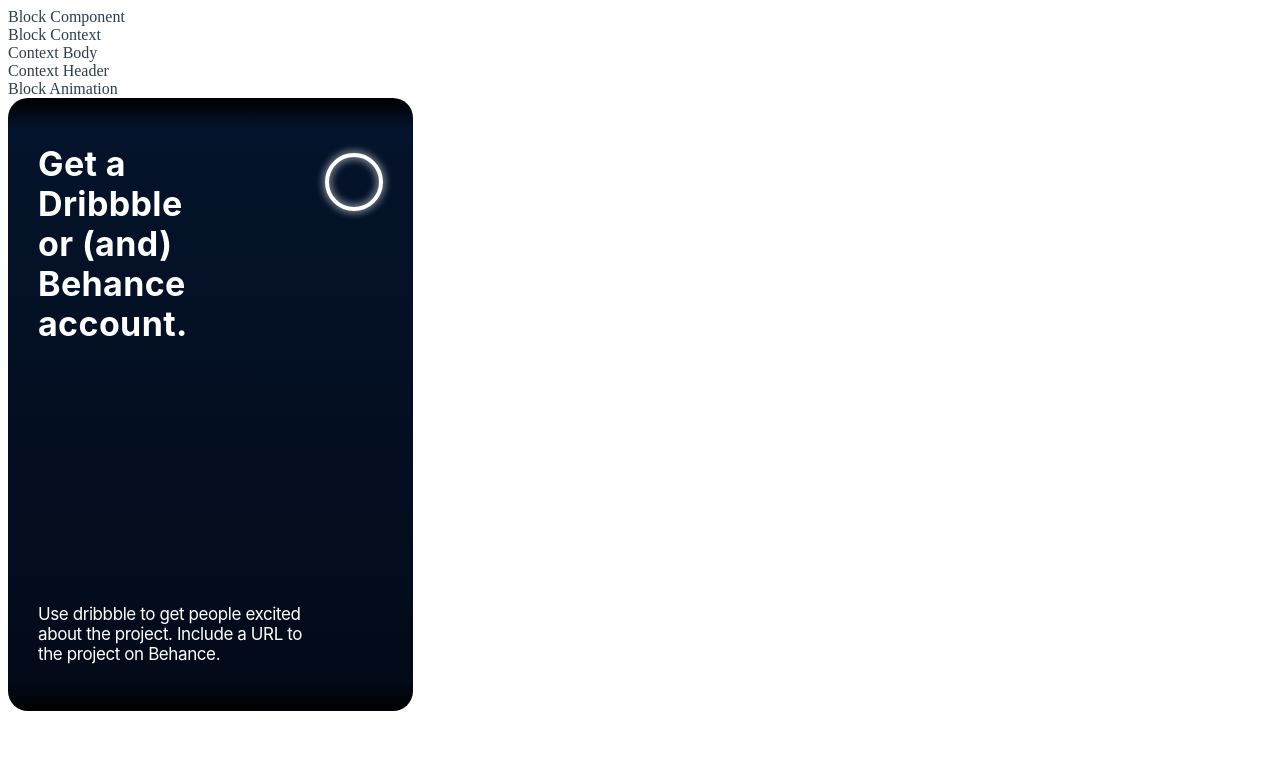
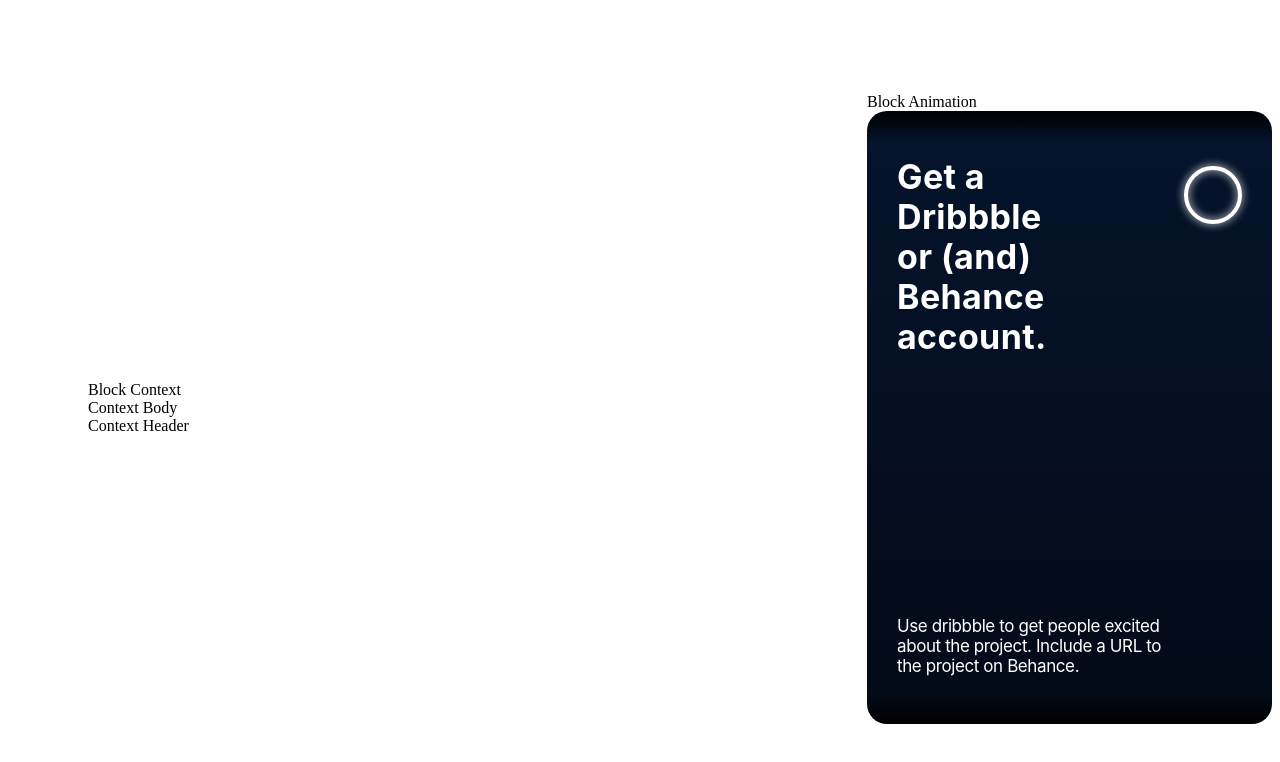
Before and after one commit to SteloSpace/Web, a Vue app: page / in a window 1280 px wide. Shown: the top 762 px of the page. Built offline with nearby package versions, Linux system fonts and the light colour scheme.

Commit message:
Added block component layout

```diff
--- a/src/App.vue
+++ b/src/App.vue
@@ -6,8 +6,6 @@
 
 <script>
 import BlockComponent from './components/BlockComponent.vue'
-import './styles/colors.scss'
-import './styles/typography.scss'
 
 export default {
 	components: {
@@ -17,12 +15,5 @@
 </script>
 
 <style lang="scss">
-#app {
-    /*font-family: 'Avenir', Helvetica, Arial, sans-serif;*/
-    -webkit-font-smoothing: antialiased;
-    -moz-osx-font-smoothing: grayscale;
-    color: #2c3e50;
-    margin: 0;
-    padding: 0;
-}
+
 </style>
--- a/src/components/BlockComponent.vue
+++ b/src/components/BlockComponent.vue
@@ -1,6 +1,5 @@
 <template>
-    <div>
-        Block Component
+    <div class="container">
         <BlockContext></BlockContext>
         <BlockAnimation></BlockAnimation>
     </div>
@@ -19,6 +18,13 @@
 </script>
 
 
-<style>
+<style lang="scss" scoped>
+    .container {
+        height: 100vh;
+        display: flex;
+        justify-content: space-between;
+        align-items: center;
+        margin-left: 5rem;
+    }
 
 </style>
--- a/src/main.js
+++ b/src/main.js
@@ -1,5 +1,6 @@
 import Vue from 'vue'
 import App from './App.vue'
+import './styles/typography.scss'
 
 Vue.config.productionTip = false
 
```
